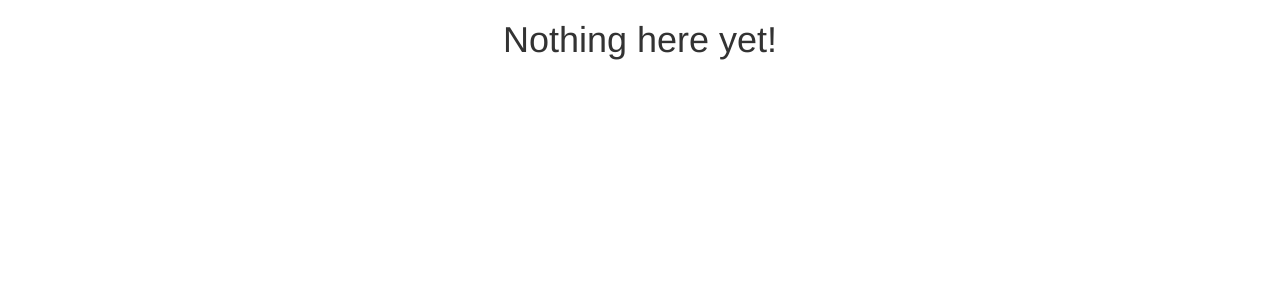
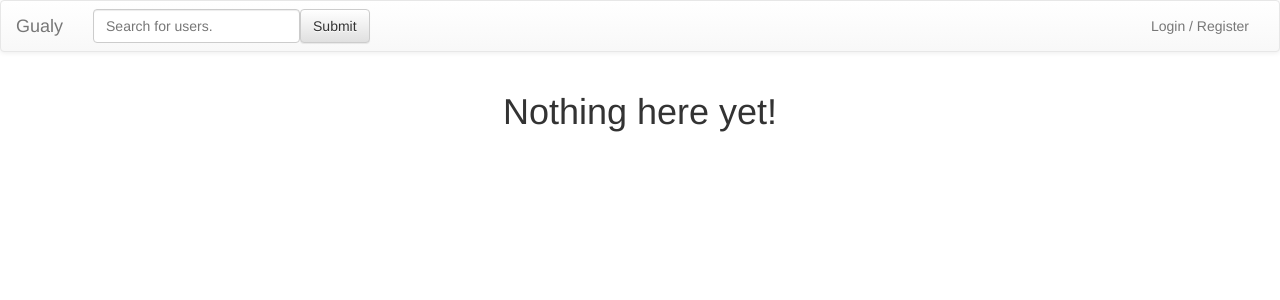
Before and after one commit to SuperUltraExtraordinaryDev/gualy, a Node server app: page / in a window 1280 px wide. Shown: the top 300 px of the page. Run offline with Node 20, Linux system fonts and the light colour scheme.

Commit message:
implemented a header.

```diff
--- /dev/null
+++ b/static/css/style.css
@@ -0,0 +1,23 @@
+/* top-bar */
+.top-bar {
+	background: #49b69b;
+	box-shadow: 0px 5px 0px #0e6e56, 0px 5px 5px #0e6e56;
+}
+
+/* top-bar-text */
+.top-bar-text {
+	font-size: 64px;
+	color: #eee;
+}
+
+.top-bar-text:hover {
+	color: #fff;
+}
+
+.top-bar-text:active {
+	color: #fff;
+}
+
+.top-bar-text:visited {
+	color: #fff;
+}
--- a/views/wrapper.jade
+++ b/views/wrapper.jade
@@ -5,6 +5,7 @@ html(lang="en")
     block css
       link(rel="stylesheet", href="/static/css/bootstrap.min.css")
       link(rel="stylesheet", href="/static/css/bootstrap-theme.min.css")
+      link(rel="stylesheet", href="/static/css/style.css")
 
     block css-extra
 
@@ -13,7 +14,29 @@ html(lang="en")
       script(src="/static/js/bootstrap.min.js")
 
     block js-extra
+  body
+    nav(class="navbar navbar-default")
+      .container-fluid
+        .navbard-header
+          button(type="button" class="navbar-toggle collapsed" data-toggle="collapse" data-target="#sub-navbar")
+            span.sr-only Toggle Navigation
+            span.icon-bar
+            span.icon-bar
+            span.icon-bar
 
-  body
+          a.navbar-brand(href="/") Gualy
+
+        div(class="collapse navbar-collapse", id="sub-navbar")
+          ul(class="nav navbar-nav")
+            form(action="/search/" method="GET" class="navbar-form navbar-left" role="search")
+              .form-group
+                input(class="form-control" type="text" name="user" placeholder="Search for users.")
+              .form-group
+                button(class="btn btn-default" type="submit") Submit
+
+          ul(class="nav navbar-nav navbar-right")
+            li
+              a(href="/login") Login / Register
+
     .container
       block content
```
